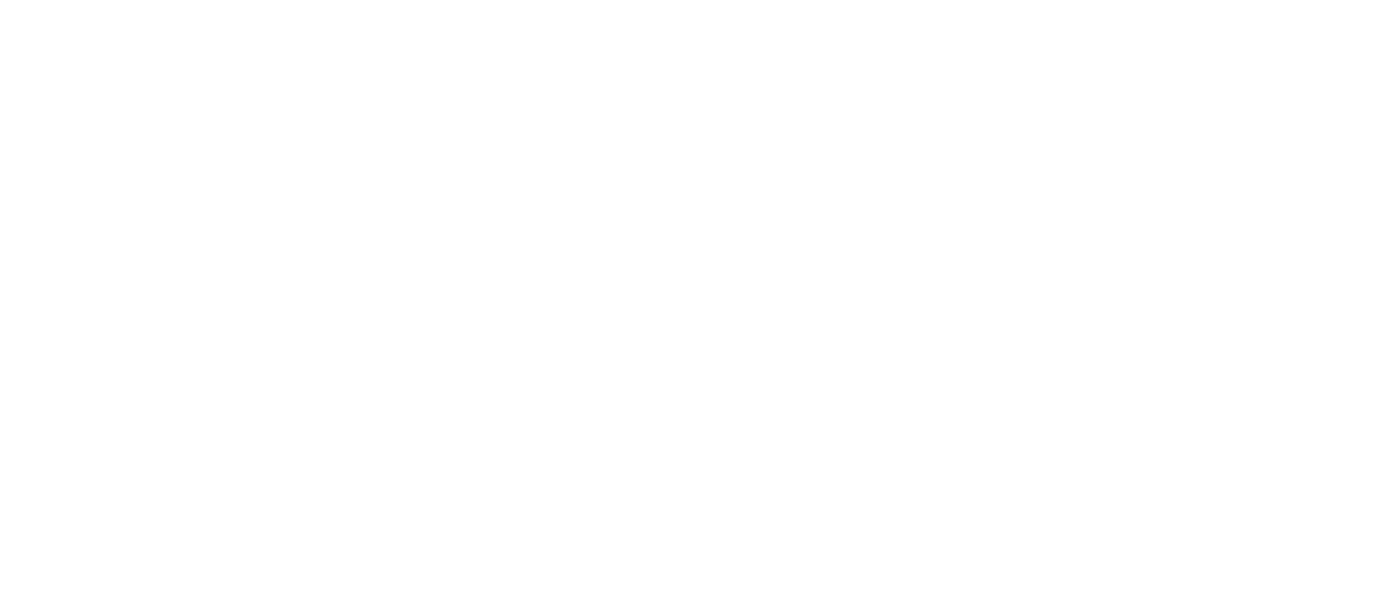
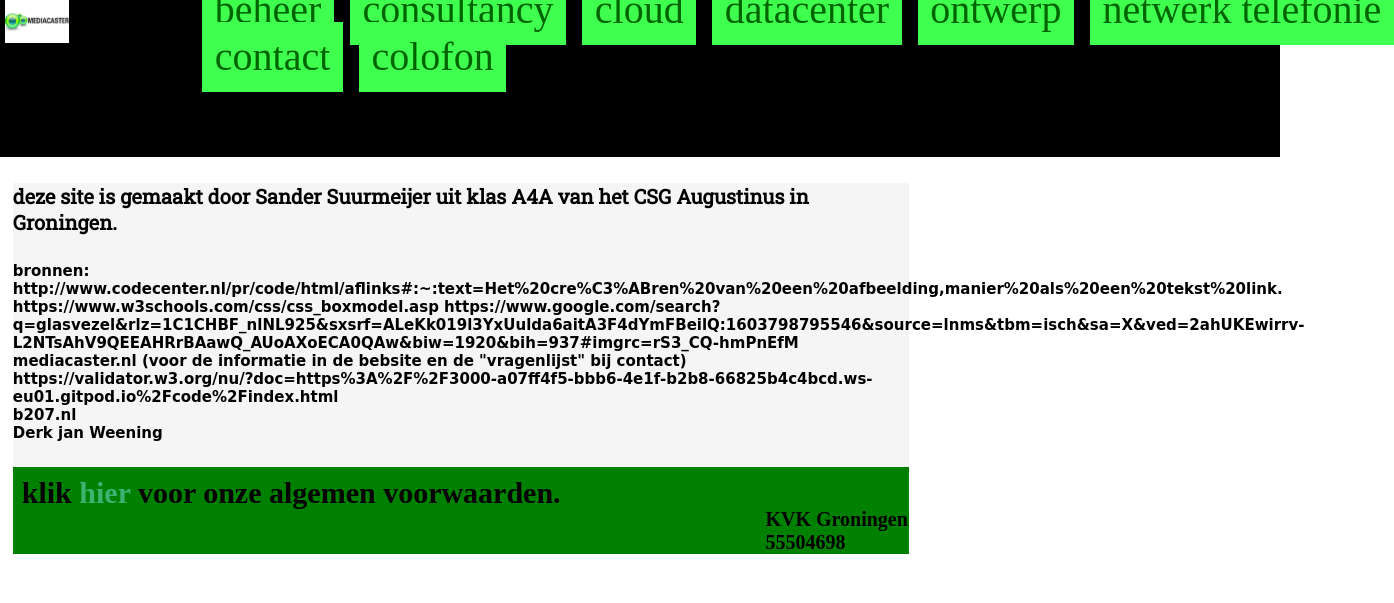
Before and after one commit to sandersuurmeijer/PO, a plain HTML site: page code/colofon.html in a window 1280 px wide. Shown: the whole page, 1394 px wide, since content can reach past the window. Drawn offline with Linux system fonts and the light colour scheme; a web font is replaced by a local one.

Commit message:
af af af af

```diff
--- a/code/colofon.html
+++ b/code/colofon.html
@@ -1,7 +1,49 @@
-        <!-- bronnen:
-        http://www.codecenter.nl/pr/code/html/aflinks#:~:text=Het%20cre%C3%ABren%20van%20een%20afbeelding,
-        manier%20als%20een%20tekst%20link.
-        https://www.w3schools.com/css/css_boxmodel.asp https://www.google.com/search?q=glasvezel&rlz=1C1CHBF_nlNL925&sxsrf=ALeKk019l3YxUulda6aitA3F4dYmFBeilQ:1603798795546&source=lnms&tbm=isch&sa=X&ved=2ahUKEwirrv-L2NTsAhV9QEEAHRrBAawQ_AUoAXoECA0QAw&biw=1920&bih=937#imgrc=rS3_CQ-hmPnEfM
-        mediacaster.nl
-        b207.nl
-        Derk jan Weening-->
+        <!DOCTYPE html>
+<html lang="nl">
+    <head>
+        <link href="https://fonts.googleapis.com/css2?family=Baloo+Tammudu+2:wght@600&family=Roboto+Slab&display=swap" rel="stylesheet">
+        <meta charset="utf-8">
+        <title> mediacaster</title>
+        <link rel="stylesheet" type="text/css" href="style.css">
+    </head>
+    <body>
+        <div id="menu">
+        <!-- bovenste menubalk -->
+            <a href="index.html">
+            <img src="mediacaster.jpg" alt=mediacaster-logo class="logo">
+            </a>
+                <ul>
+                <li><a href="beheer.html">beheer</a></li>
+                <li><a href="consultancy.html">consultancy</a></li>
+                <li><a href="cloud.html">cloud</a></li>
+                <li><a href="datacenter.html">datacenter</a></li>
+                <li><a href="ontwerp.html">ontwerp</a></li>
+                <li><a href="netwerktelefonie.html">netwerk telefonie</a></li>
+                <li><a href="contact.html">contact</a></li>
+                <li><a href="colofon.html">colofon</a></li>
+            </ul>
+        </div>
+                <div id=linksboven>
+        <!-- het tekstvak -->
+            <h4>
+            deze site is gemaakt door Sander Suurmeijer uit klas A4A van het CSG Augustinus in Groningen.
+            </h4>
+            <h3>
+                bronnen:<br>
+             http://www.codecenter.nl/pr/code/html/aflinks#:~:text=Het%20cre%C3%ABren%20van%20een%20afbeelding,manier%20als%20een%20tekst%20link.<br>
+             https://www.w3schools.com/css/css_boxmodel.asp https://www.google.com/search?q=glasvezel&rlz=1C1CHBF_nlNL925&sxsrf=ALeKk019l3YxUulda6aitA3F4dYmFBeilQ:1603798795546&source=lnms&tbm=isch&sa=X&ved=2ahUKEwirrv-L2NTsAhV9QEEAHRrBAawQ_AUoAXoECA0QAw&biw=1920&bih=937#imgrc=rS3_CQ-hmPnEfM<br>
+              mediacaster.nl (voor de informatie in de bebsite en de "vragenlijst" bij contact)<br>
+              https://validator.w3.org/nu/?doc=https%3A%2F%2F3000-a07ff4f5-bbb6-4e1f-b2b8-66825b4c4bcd.ws-eu01.gitpod.io%2Fcode%2Findex.html<br>
+              b207.nl<br>
+              Derk jan Weening<Br>
+            </h3>
+            <div id=onderin>
+             <!-- de informatiebalk onderin -->
+            <h2>
+            klik <a href="http://www.mediacaster.nl/leveringsvoorwaarden-mediacaster.pdf" id=link-voorwaarden> hier</a> voor onze algemen voorwaarden.
+            </h2>
+            <h6>KVK Groningen 55504698</h6>
+            </div>
+        </div>
+  </body>
+</html>
```
Also changed, not shown: code/beheer.html (+6 -3 lines), code/cloud.html (+4 -2 lines), code/consultancy.html (+4 -3 lines), code/contact.html (+5 -0 lines), code/datacenter.html (+5 -5 lines), code/index.html (+4 -1 lines), code/netwerktelefonie.html (+8 -11 lines), code/ontwerp.html (+5 -5 lines).
